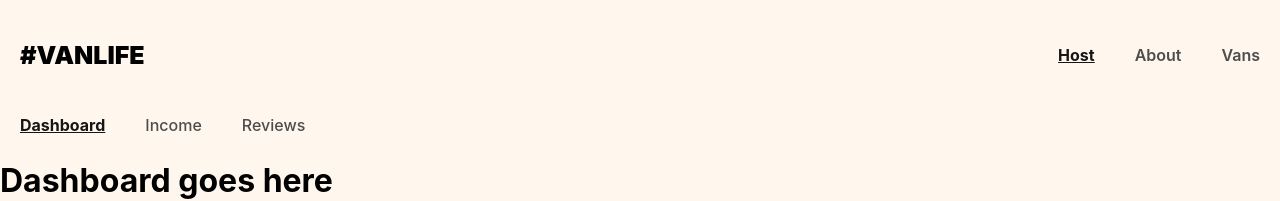
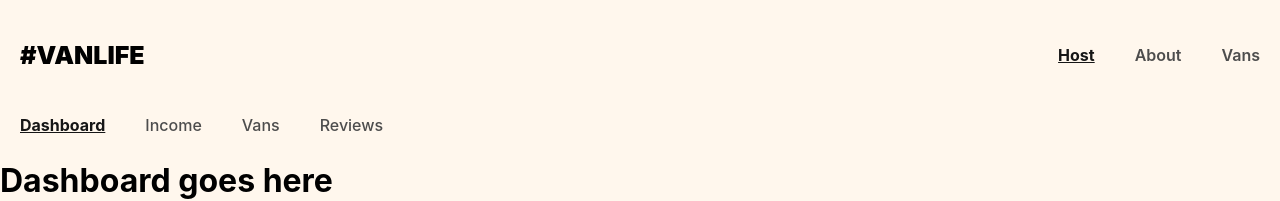
Before and after one commit to jacquikeating/vanlife, a React (Vite) app: page /host in a window 1280 px wide. Shown: the top 201 px of the page. Built offline with nearby package versions, Linux system fonts and the light colour scheme; what miragejs would draw is missing.

Commit message:
Added a NavLink to HostVans in HostLayout

```diff
--- a/src/components/HostLayout.jsx
+++ b/src/components/HostLayout.jsx
@@ -27,6 +27,13 @@
                 </NavLink>
 
                 <NavLink
+                    to="/host/vans"
+                    style={({ isActive }) => isActive ? activeStyles : null}
+                >
+                    Vans
+                </NavLink>
+
+                <NavLink
                     to="/host/reviews"
                     style={({ isActive }) => isActive ? activeStyles : null}
                 >
```
